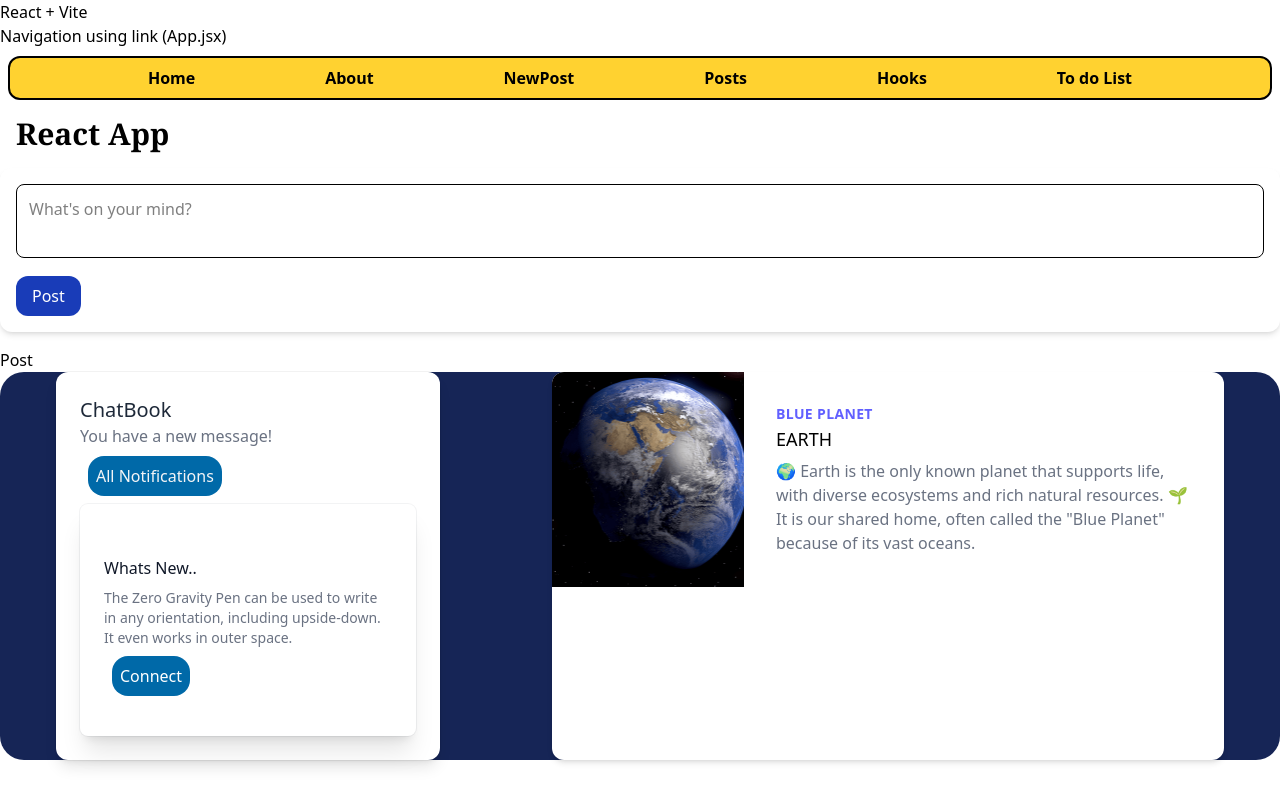
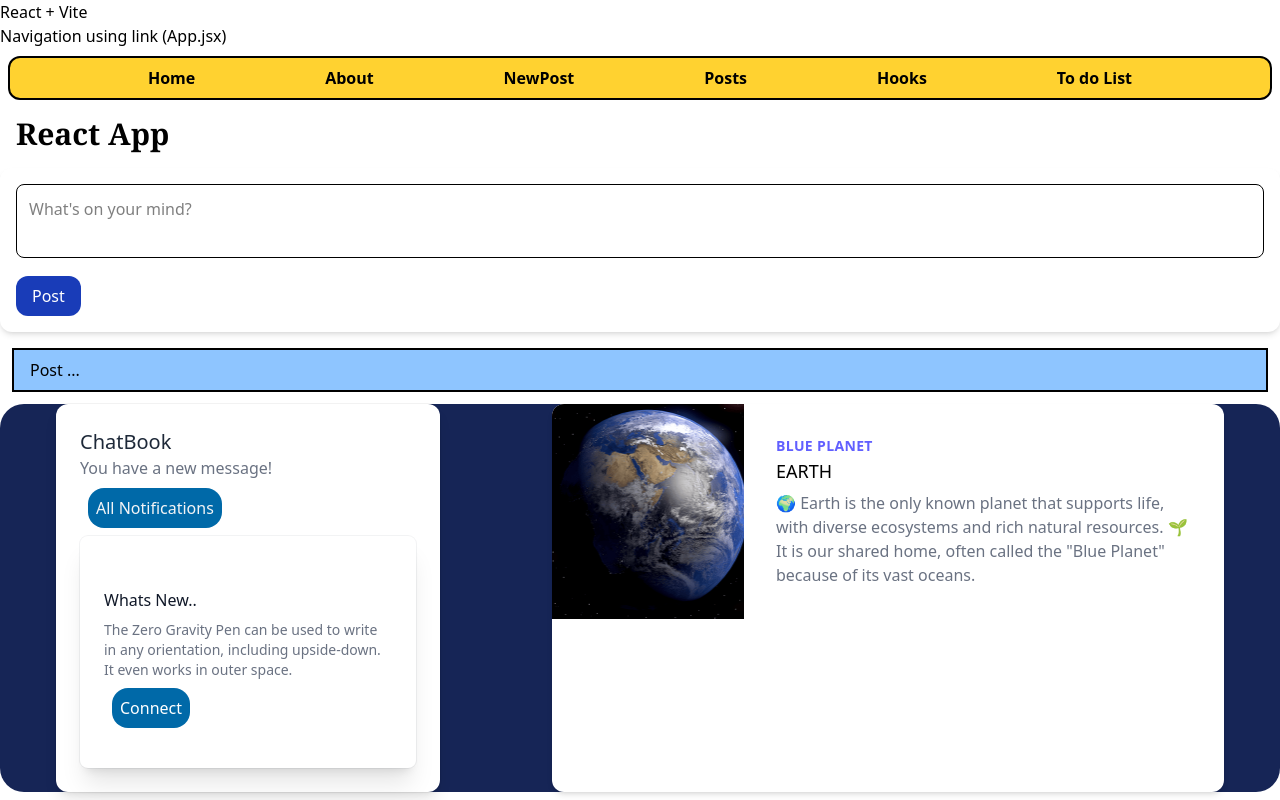
Before and after one commit to coddzz/React-Vite, a React (Vite) app: page /posts in a window 1280 px wide. Built offline with nearby package versions, Linux system fonts and the light colour scheme.

Commit message:
updated!

```diff
--- a/src/App.jsx
+++ b/src/App.jsx
@@ -4,6 +4,7 @@ import AboutHooks from "./pages/aboutHooks";
 import Posts from "./pages/posts";
 import TodolistPage from "./pages/todolist";
 import PostPage from "./pages/postPage"
+import Missing from "./components/Missing";
 
 
 const App = () =>{
@@ -35,6 +36,7 @@ const App = () =>{
         <Route path="/todolist" element={<TodolistPage />} />
         <Route path="/postpage/:id" element={<Posts />} />
         <Route path="/postpage/todo" element={<TodolistPage />} /> {/* this works with es6 and above */}
+        <Route path="*" element={<Missing />} />
       </Routes>
     </div>
   )
--- a/src/components/Missing.jsx
+++ b/src/components/Missing.jsx
@@ -3,9 +3,9 @@ import React from 'react'
 const Missing = () => {
   return (
     <div>
-      <h1>Missing </h1>
+      <h1 className='text-2xl font-bold'>Missing.. ! </h1>
     </div>
   )
 }
 
-export default Missing
+export default Missing;
--- a/src/components/PostContent.jsx
+++ b/src/components/PostContent.jsx
@@ -11,8 +11,8 @@ export const PostContent = () => {
   return (
     <>
         <div>
-            <h1>
-                Post {id}
+            <h1 className="m-3 py-2 px-4 border-2 border-black bg-blue-300">
+                Post {id} ...
             </h1>
         </div>
         <div className="flex bg-blue-950 rounded-3xl">
```
